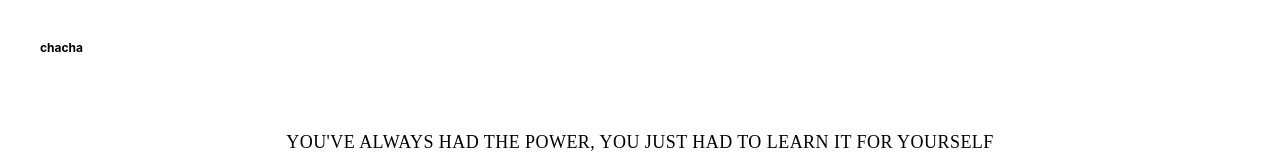
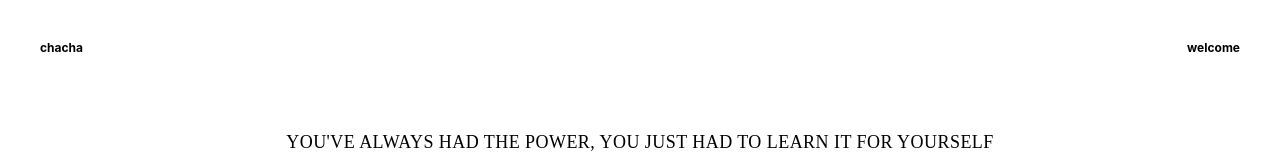
Before and after one commit to MwitaChacha/picasso, a React (Create React App) app in the folder picasso/: page / in a window 1280 px wide. Shown: the top 160 px of the page. Built offline with nearby package versions, Linux system fonts and the light colour scheme.

Commit message:
Updating the navbar

```diff
--- a/picasso/src/components/Navbar.jsx
+++ b/picasso/src/components/Navbar.jsx
@@ -2,8 +2,9 @@ import React from 'react'
 
 const Navbar = () => {
   return (
-    <div className="text-left font-bold p-10 text-xs">
+    <div className="text-left font-bold p-10 text-xs flex justify-between">
       <p>chacha</p>
+      <p>welcome</p>
     </div>
   );
 }
```
